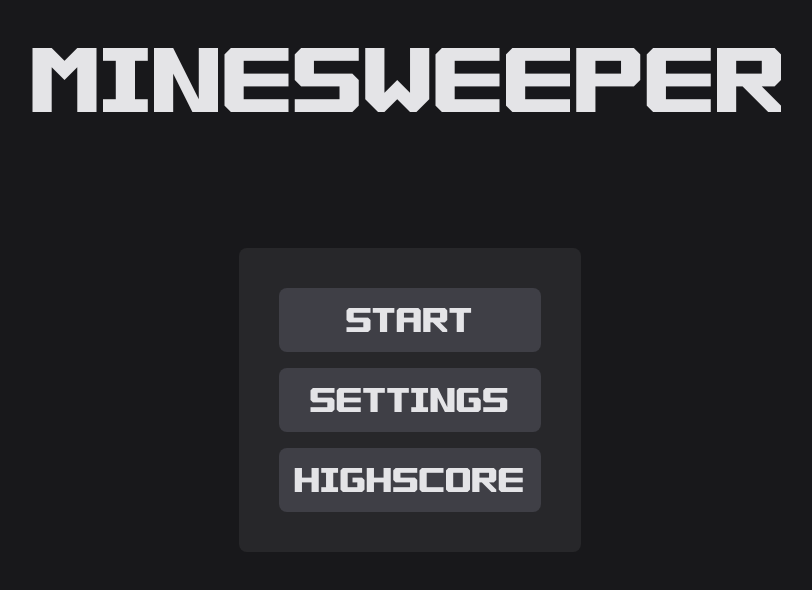
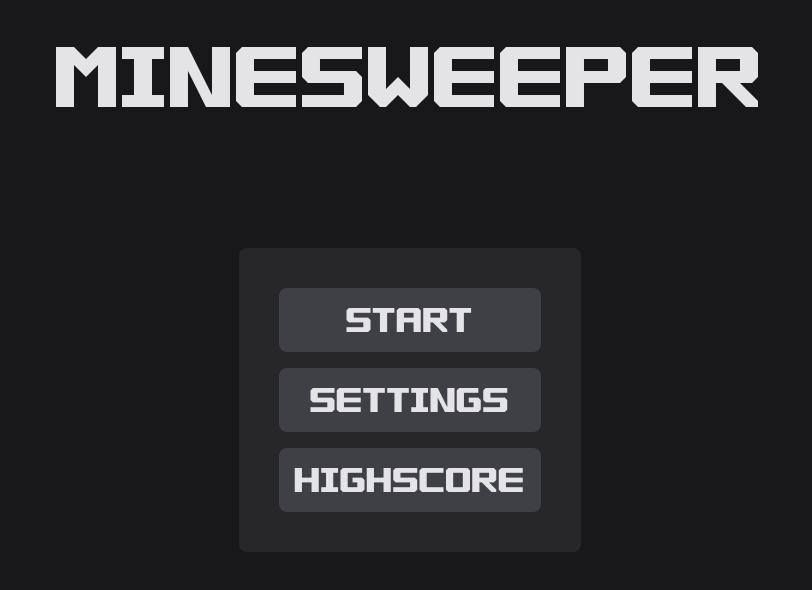
Before and after one commit to EnnioMrk/minesweeper, a website: page public/index.html in a window 1280 px wide. Shown: the whole page, without its empty margins (230-1042 px from the left). Drawn offline with Linux system fonts and the light colour scheme; some packages are replaced by stand-ins of ours; no server answers; a script that the page names is missing.

Commit message:
heading size

```diff
--- a/public/index.html
+++ b/public/index.html
@@ -23,7 +23,7 @@
                 class="absolute w-full z-20 p-8 flex justify-center items-center"
             >
                 <div class="flex flex-col justify-center items-center">
-                    <h1 id="heading" class="text-zinc-200 text-[8vmin]">
+                    <h1 id="heading" class="text-zinc-200 text-[7.5vmin]">
                         MINESWEEPER
                     </h1>
                     <div
```
Also changed, not shown: public/css/style.css.
